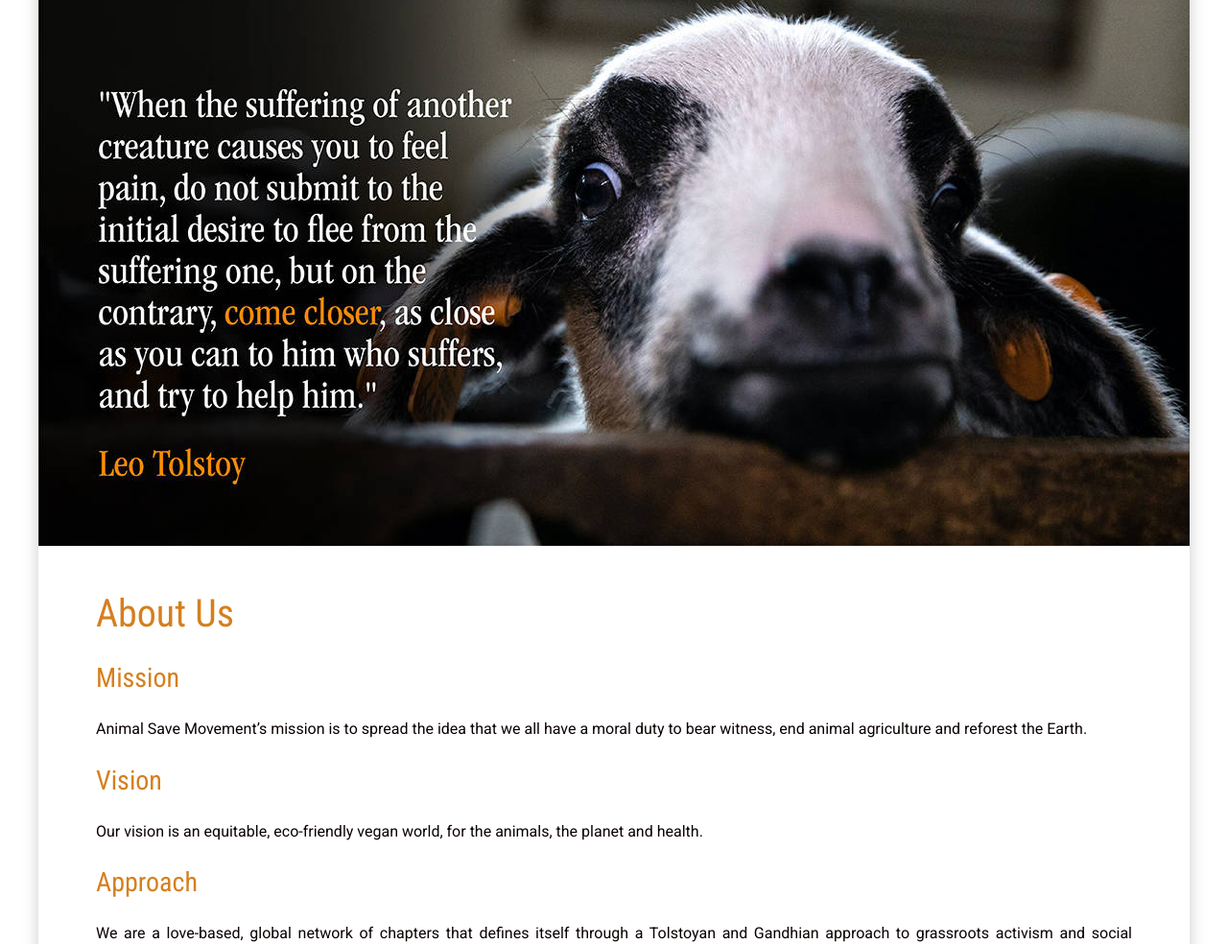
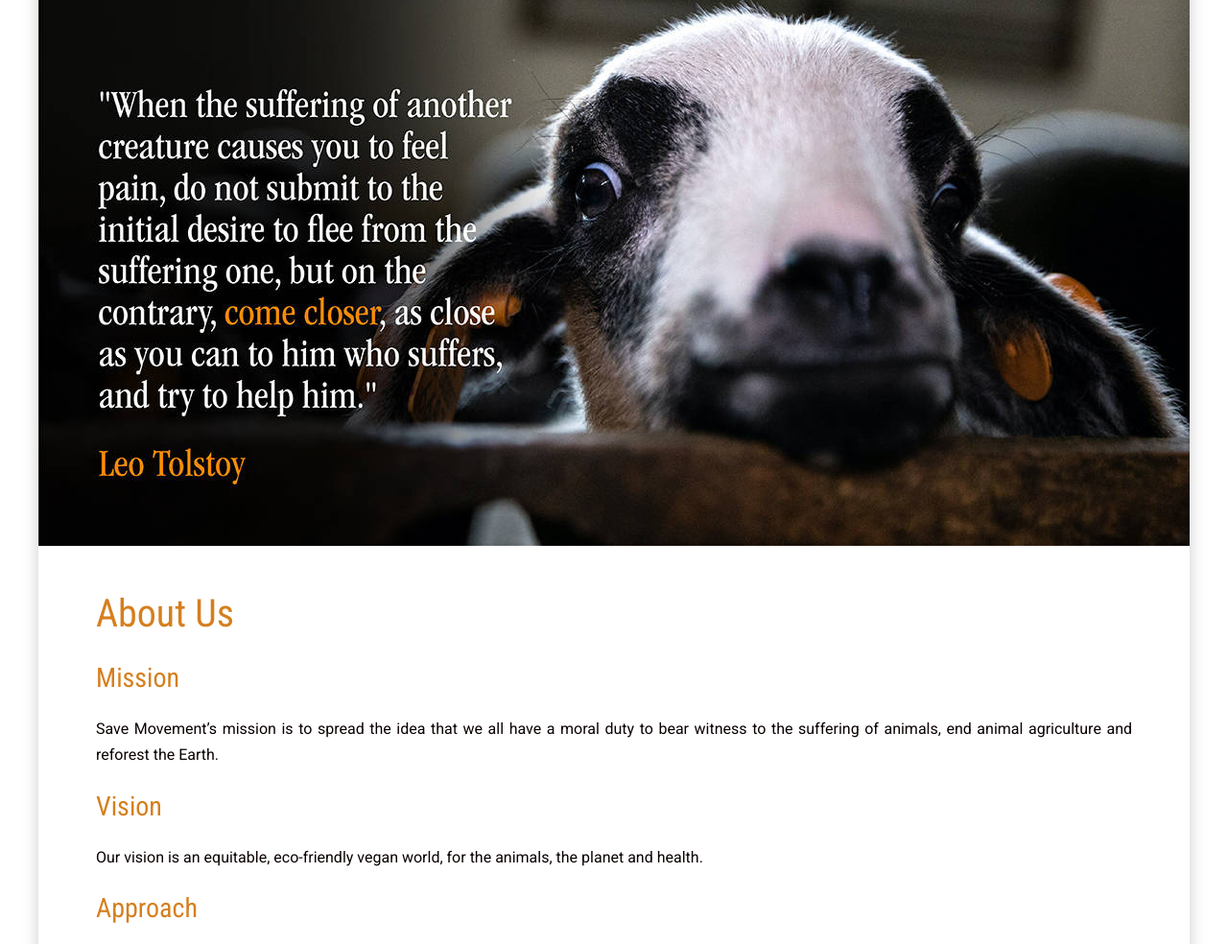
Before and after one commit to Save-Movement-Estonia/Save-Movement-Estonia-website, a plain HTML site: page index.html in a window 1280 px wide. Shown: the part 101-1085 px from the top of the page at 96% size. Drawn offline with Linux system fonts and the light colour scheme.

Commit message:
Updated text

```diff
--- a/index.html
+++ b/index.html
@@ -50,8 +50,8 @@
             <div class="filler2"></div>
             <h1>About Us</h1>
             <h2>Mission</h2>
-            <p>Animal Save Movement’s mission is to spread the idea that we all have a
-            moral duty to bear witness, end animal agriculture and reforest the Earth.</p>
+            <p>Save Movement’s mission is to spread the idea that we all have a moral duty to bear witness
+            to the suffering of animals, end animal agriculture and reforest the Earth.</p>
             <h2>Vision</h2>
             <p>Our vision is an equitable, eco-friendly vegan world, for the animals, the planet and health.</p>
             <h2>Approach</h2>
```
